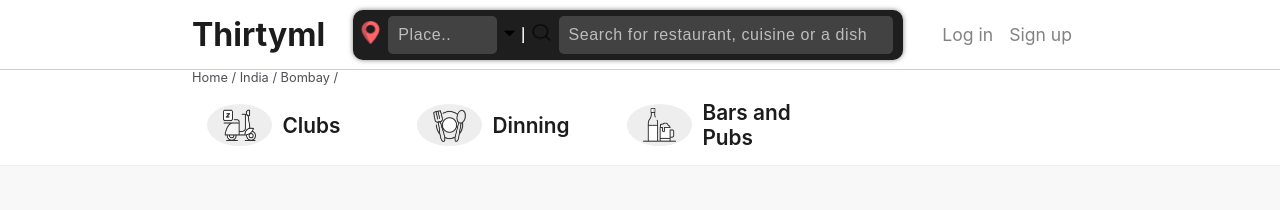
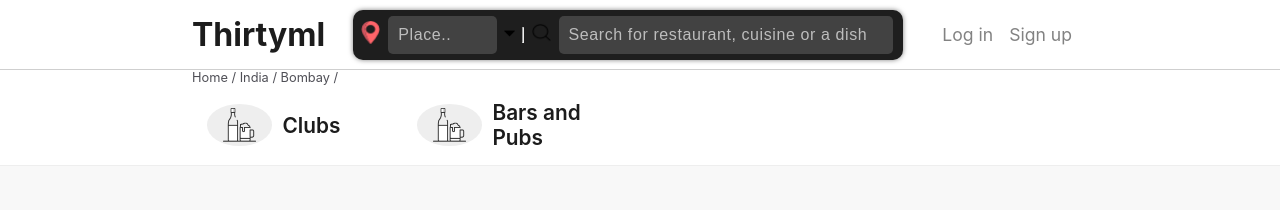
Before and after one commit to aryangoyal7/webapp_thirtyml, a React (Vite) app: page /show-case in a window 1280 px wide. Shown: the top 210 px of the page. Built offline with nearby package versions, Linux system fonts and the light colour scheme.

Commit message:
few small ui changes

```diff
--- a/src/pages/ShowCase/ShowCase.jsx
+++ b/src/pages/ShowCase/ShowCase.jsx
@@ -219,8 +219,7 @@ let ShowCase = () => {
         </div>
         <div className={css.showCaseDiv}>
             <div className={css.showcaseComps}>
-                <CategorySelectionComp title="Clubs" imgSrc={delivery1} imgSrc2={delivery2} color="#FCEEC0" comp='delivery' isActive={isActive} setIsActive={setIsActive} />
-                <CategorySelectionComp title="Dinning" imgSrc={dinning1} imgSrc2={dinning2} color="#EDF4FF" comp='dinning' isActive={isActive} setIsActive={setIsActive} />
+                <CategorySelectionComp title="Clubs" imgSrc={nightlife1} imgSrc2={nightlife1} color="#FCEEC0" comp='delivery' isActive={isActive} setIsActive={setIsActive} />
                 <CategorySelectionComp title="Bars and Pubs" imgSrc={nightlife1} imgSrc2={nightlife2} color="#EDF4FF" comp='nightlife' isActive={isActive} setIsActive={setIsActive} />
             </div>
         </div>
```
